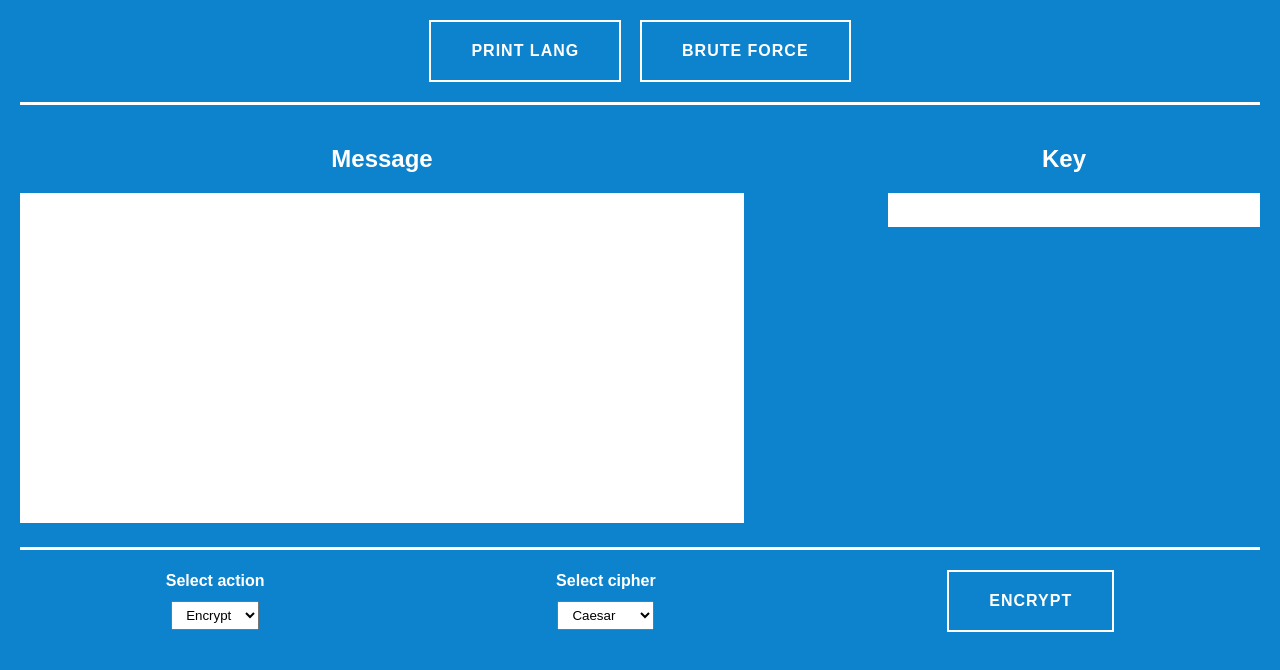
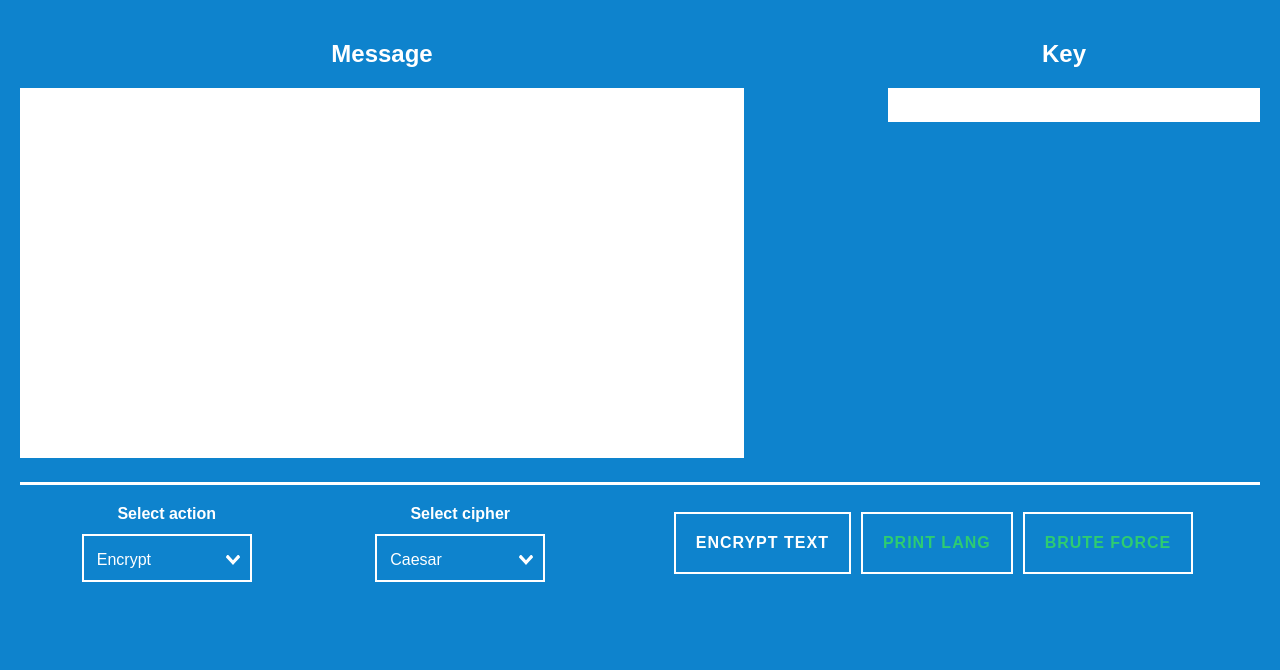
Before and after one commit to oddestdan/crypto-vue, a Vue app: page / in a window 1280 px wide. Shown: the top 670 px of the page. Built offline with nearby package versions, Linux system fonts and the light colour scheme.

Commit message:
Vue-select added, styling improvements.

```diff
--- a/package.json
+++ b/package.json
@@ -10,6 +10,7 @@
   "dependencies": {
     "core-js": "^2.6.5",
     "vue": "^2.6.10",
+    "vue-select": "^3.2.0",
     "vuex": "^3.0.1"
   },
   "devDependencies": {
--- a/src/App.vue
+++ b/src/App.vue
@@ -16,6 +16,8 @@ export default {
 </script>
 
 <style lang="scss">
+@import 'vue-select/src/scss/vue-select.scss';
+
 body {
   margin: 0;
   background-color: #0e83cd;
@@ -68,16 +70,16 @@ light {
 }
 
 /* General button style (reset) */
-button {
+.custom-button {
   border: none;
   font-family: inherit;
   font-size: inherit;
   color: inherit;
   background: none;
   cursor: pointer;
-  padding: 20px 40px;
+  padding: 20px 20px;
   display: inline-block;
-  // margin: 15px 30px;
+  margin: 0 5px;
   text-transform: uppercase;
   letter-spacing: 1px;
   font-weight: 700;
@@ -120,16 +122,34 @@ button {
   }
 
   &:hover:after {
-    height: 260%;
+    height: 230%;
     opacity: 1;
   }
 
   &:active:after {
-    height: 400%;
+    height: 300%;
     opacity: 1;
   }
 }
 
 /* Custom select styling (reset) */
-// TODO: create later
+.v-select {
+  width: 170px;
+
+  .vs__dropdown-toggle {
+    padding: 8px 4px;
+    background-color: none;
+    color: #ffffff;
+    border: 2px solid #ffffff;
+    border-radius: 0;
+
+    .vs__selected {
+      color: #ffffff;
+    }
+
+    .vs__open-indicator {
+      fill: #ffffff;
+    }
+  }
+}
 </style>
--- a/src/components/Home.vue
+++ b/src/components/Home.vue
@@ -1,10 +1,6 @@
 <template>
   <div class="home">
-    <div v-if="DEBUG" class="debug-buttons">
-      <button @click="consoleLanguage" type="button">print lang</button>
-      <button @click="bruteForce" type="button">brute force</button>
-    </div>
-    <div class="message-key-container -br">
+    <div class="message-key-container">
       <div class="message-container">
         <h2>Message</h2>
         <div class="message">
@@ -21,22 +17,33 @@
     </div>
 
     <div class="actions-container -br">
-      <!-- TODO: create a separate component for selection -->
       <div class="select-container">
         <h4>Select action</h4>
-        <select name="mode" id="mode" v-model="mode">
-          <option value="Encrypt">Encrypt</option>
-          <option value="Decrypt">Decrypt</option>
-        </select>
+        <v-select
+          v-model="mode"
+          :clearable="false"
+          :placeholder="mode"
+          :options="['Encrypt', 'Decrypt']"
+        ></v-select>
       </div>
       <div class="select-container">
         <h4>Select cipher</h4>
-        <select name="cipher" id="cipher" v-model="cipher">
-          <option value="Caesar">Caesar</option>
-          <option value="Tritemius">Tritemius</option>
-        </select>
+        <v-select
+          v-model="cipher"
+          :clearable="false"
+          :placeholder="cipher"
+          :options="['Caesar', 'Tritemius']"
+        ></v-select>
       </div>
-      <button @click="applyCipher" type="button" id="applyCipherButton">{{ mode }}</button>
+      <div class="action-buttons-container">
+        <button class="custom-button" @click="applyCipher" type="button" id="applyCipherButton">
+          {{ mode }} text
+        </button>
+        <div v-if="DEBUG" class="debug-buttons">
+          <button class="custom-button" @click="consoleLanguage" type="button">print lang</button>
+          <button class="custom-button" @click="bruteForce" type="button">brute force</button>
+        </div>
+      </div>
     </div>
   </div>
 </template>
@@ -57,7 +64,6 @@ export default {
       key: '',
       mode: 'Encrypt',
       cipher: 'Caesar',
-      ciphers: ['Caesar', 'Tritemius'],
 
       DEBUG: true
     };
@@ -171,7 +177,7 @@ textarea {
   border: none;
   width: calc(100% - 20px);
   padding: 5px 10px;
-  font-size: 14px;
+  font-size: 16px;
   font-family: 'Helvetica Now', Montserrat, Arial, sans-serif;
 }
 input {
@@ -192,10 +198,6 @@ h4 {
   margin-block-start: 0;
   margin-block-end: 0.67em;
 }
-select {
-  padding: 5px 10px;
-  height: auto;
-}
 .home {
   padding: 20px;
   color: #ffffff;
@@ -206,27 +208,37 @@ select {
 }
 .message-container {
   width: 60%;
-  // padding: 0 10px;
 }
 .key-container {
   width: 30%;
-  // padding: 0 40px;
 }
 .actions-container {
   display: flex;
   justify-content: space-around;
+  flex-wrap: wrap;
   align-items: center;
 }
 .select-container {
   text-align: center;
+}
+.action-buttons-container {
+  display: flex;
+  justify-content: space-between;
+  flex-wrap: wrap;
+}
+.debug-buttons {
+  .custom-button {
+    color: #2ecc71;
 
-  //
-}
+    &:after {
+      background: #2ecc71;
+      color: #ffffff;
+    }
 
-/* debug */
-.debug-buttons {
-  display: flex;
-  justify-content: space-around;
-  margin: 0 400px;
+    &:hover,
+    &:active {
+      color: #0e83cd;
+    }
+  }
 }
 </style>
--- a/src/main.js
+++ b/src/main.js
@@ -1,6 +1,10 @@
 import Vue from 'vue';
 import App from './App.vue';
 import store from './store';
+import vSelect from 'vue-select';
+// import 'vue-select/dist/vue-select.css';
+
+Vue.component('v-select', vSelect);
 
 Vue.config.productionTip = false;
 
```
Also changed, not shown: 1 other file (tests, documents, lock files or other folders).
